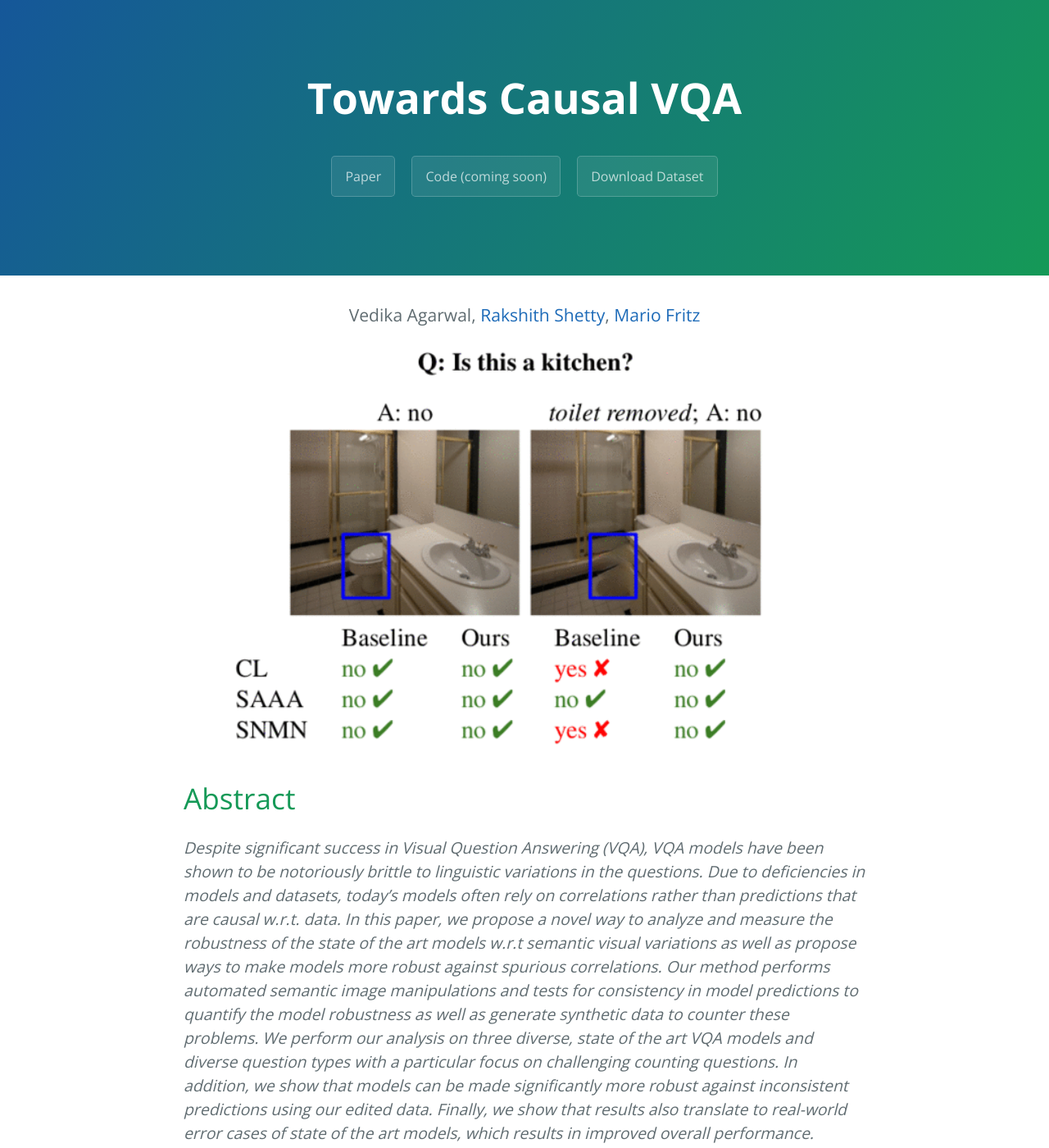
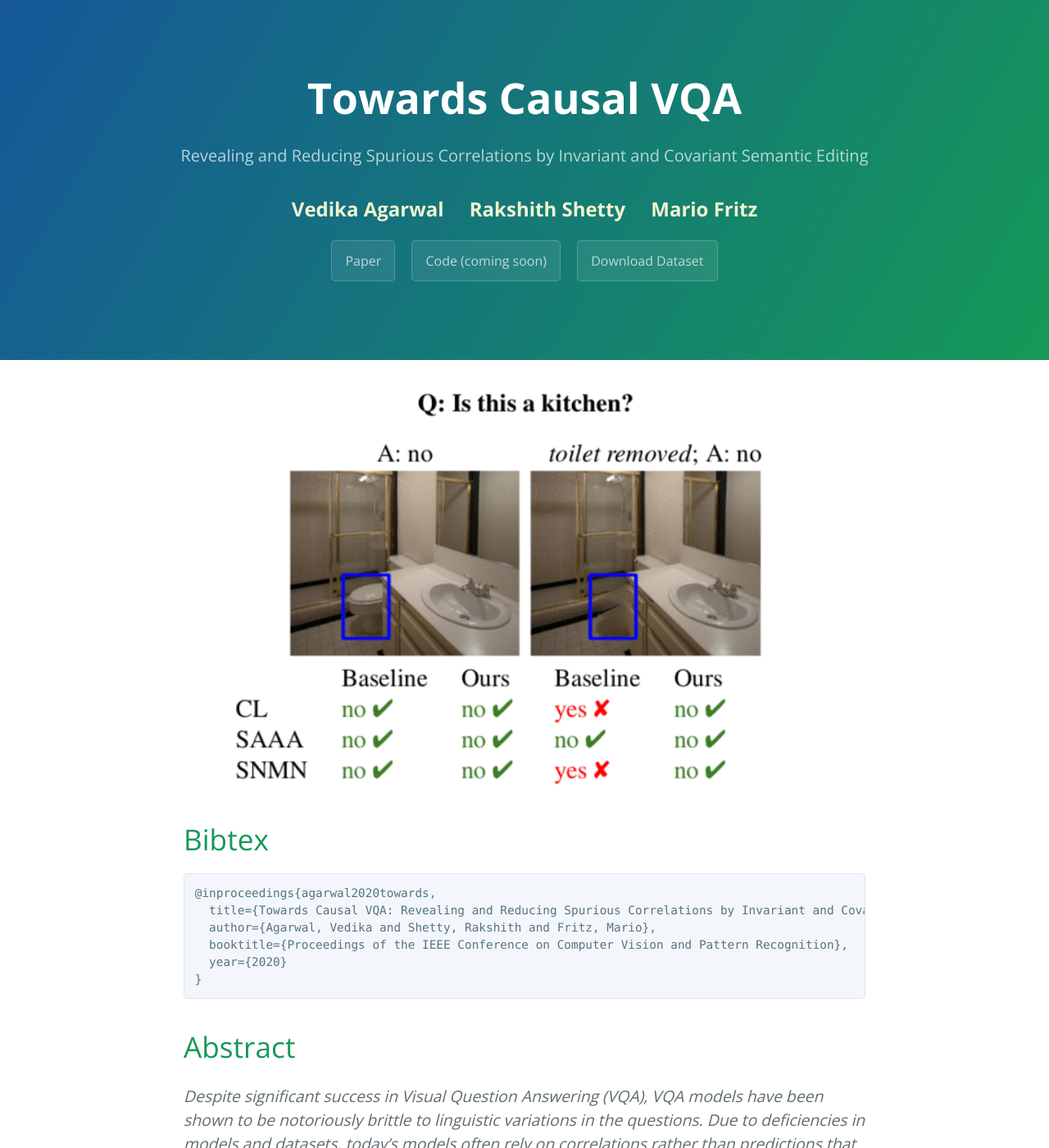
Before and after one commit to AgarwalVedika/CausalVQA, a Jekyll site: the page built from docs/index.md, in a window 1280 px wide and 1400 px high. Shown: the whole window at 82% size. Built offline with Jekyll 4.4.1, drawn with Linux system fonts in a browser that asks for light colours.

Commit message:
V1 of the website - Added bib

```diff
--- a/docs/_config.yml
+++ b/docs/_config.yml
@@ -24,10 +24,13 @@ markdown: kramdown
 theme: jekyll-theme-cayman
 #remote_theme: "mmistakes/minimal-mistakes@4.19.1"
 description: Revealing and Reducing Spurious Correlations by Invariant and Covariant Semantic Editing.
+tagline: Revealing and Reducing Spurious Correlations by Invariant and Covariant Semantic Editing
 #description: ""
 url: "https://rakshithshetty.github.io" # the subpath of your site, e.g. /blog
 baseurl: "/CausalVQA" # the subpath of your site, e.g. /blog
 show_downloads: true
+show_tagline: true
+auth_color: "color:#EFF3D1"
 owner:
     name: Rakshith Shetty
     email: rshetty@mpi-inf.mpg.de
--- a/docs/_includes/page-header.html
+++ b/docs/_includes/page-header.html
@@ -1,6 +1,7 @@
 <section class="page-header">
   <h1 class="project-name">{{ site.title }}</h1>
   <h2 class="project-tagline">{{ site.tagline }}</h2>
+  <h2 class="site.author"> <a href="https://scholar.google.com/citations?user=dFPmUEAAAAAJ&hl=en" style={{site.auth_color}}> Vedika Agarwal</a> &nbsp &nbsp <a href="https://www.mpi-inf.mpg.de/departments/computer-vision-and-machine-learning/people/rakshith-shetty/" style={{site.auth_color}}> Rakshith Shetty</a>  &nbsp &nbsp  <a href="https://scalable.mpi-inf.mpg.de" style={{site.auth_color}}>Mario Fritz</a></h2>
   <a href="{{site.paper_url}}" class="btn">Paper</a>
   <a href="{{site.github.repository_url}}" class="btn">Code (coming soon)</a>
   <a href="{{site.datasetlink}}" class="btn">Download Dataset</a>
--- a/docs/index.md
+++ b/docs/index.md
@@ -1,16 +1,24 @@
 ---
 layout: default
 ---
-Vedika Agarwal, [Rakshith Shetty](https://www.mpi-inf.mpg.de/departments/computer-vision-and-machine-learning/people/rakshith-shetty/), [Mario Fritz](https://scalable.mpi-inf.mpg.de/)
-{: style="font-size: 120%; text-align: center;"}
 
 {:refdef: style="text-align: center;"}
 ![teaser](images/teaser.gif){:width="90%"}
 {: refdef}
 
+# Bibtex
 
-Abstract
-==================
+~~~~~~~~~~~~~~~~
+@inproceedings{agarwal2020towards,
+  title={Towards Causal VQA: Revealing and Reducing Spurious Correlations by Invariant and Covariant Semantic Editing}
+  author={Agarwal, Vedika and Shetty, Rakshith and Fritz, Mario},
+  booktitle={Proceedings of the IEEE Conference on Computer Vision and Pattern Recognition},
+  year={2020}
+}
+~~~~~~~~~~~~~~~~
+
+# Abstract
+
 *Despite significant success in Visual Question Answering (VQA), VQA models have been shown to be notoriously brittle to linguistic variations in the questions. Due to deficiencies in models and datasets, today's models often rely on correlations rather than predictions that are causal w.r.t. data.
 In this paper, we propose a novel way to analyze and measure the robustness of the state of the art models w.r.t semantic visual variations as well as propose ways to make models more robust against spurious correlations.
 Our method performs automated semantic image manipulations and tests for consistency in model predictions to quantify the model robustness as well as generate synthetic data to counter these problems.
```
